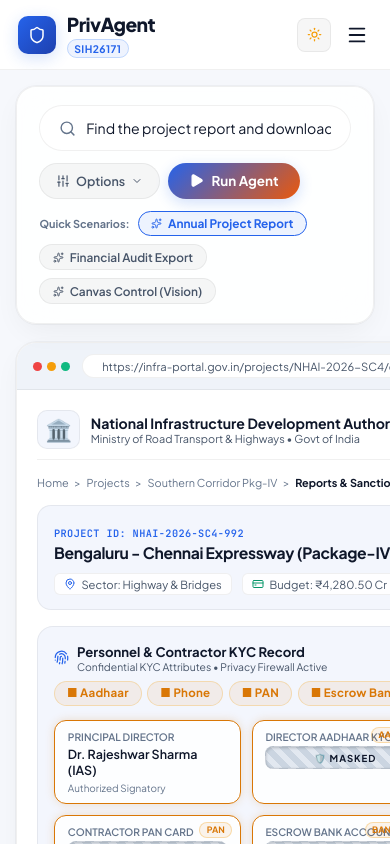
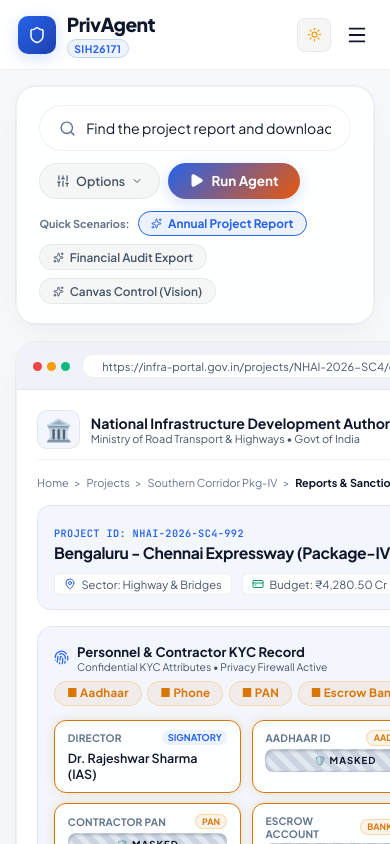
Before and after one commit to vaibhavpokhriyal13/demo, a React (Vite) app: page / in a window 390 px wide. Built offline with nearby package versions, Linux system fonts and the light colour scheme.

Commit message:
fix: resolve text collision and overlapping badges on KYC data cards with responsive flex top rows

```diff
--- a/src/pages/BrowserAgentPage.jsx
+++ b/src/pages/BrowserAgentPage.jsx
@@ -491,59 +491,71 @@ export default function BrowserAgentPage() {
 
                 <div className={styles.dataFieldsGrid}>
                   <div className={`${styles.dataFieldItem} ${highlightPii ? styles.fieldHighlight : ''}`}>
-                    <span className={styles.fieldLabel}>Principal Director</span>
+                    <div className={styles.fieldTopRow}>
+                      <span className={styles.fieldLabel}>Director</span>
+                      <span className={styles.fieldRole}>SIGNATORY</span>
+                    </div>
                     <span className={styles.fieldValAllowed}>Dr. Rajeshwar Sharma (IAS)</span>
-                    <span className={styles.fieldRole}>Authorized Signatory</span>
                   </div>
 
                   <div className={`${styles.dataFieldItem} ${highlightPii ? styles.fieldHighlight : ''}`}>
-                    <span className={styles.fieldLabel}>Director Aadhaar KYC</span>
+                    <div className={styles.fieldTopRow}>
+                      <span className={styles.fieldLabel}>Aadhaar ID</span>
+                      <span className={styles.tagPii}>AADHAAR</span>
+                    </div>
                     {viewMode === 'sanitized' ? (
                       <span className="redacted-block">XXXX-XXXX-8921</span>
                     ) : (
                       <span className={styles.rawPii}>9842-1104-8921</span>
                     )}
-                    <span className={styles.tagPii}>AADHAAR</span>
                   </div>
 
                   <div className={`${styles.dataFieldItem} ${highlightPii ? styles.fieldHighlight : ''}`}>
-                    <span className={styles.fieldLabel}>Site Supervisor Contact</span>
+                    <div className={styles.fieldTopRow}>
+                      <span className={styles.fieldLabel}>Contact Phone</span>
+                      <span className={styles.tagPii}>PHONE</span>
+                    </div>
                     {viewMode === 'sanitized' ? (
                       <span className="redacted-block">+91 9840X XXXXX</span>
                     ) : (
                       <span className={styles.rawPii}>+91 98401 23456</span>
                     )}
-                    <span className={styles.tagPii}>PHONE</span>
                   </div>
 
                   <div className={`${styles.dataFieldItem} ${highlightPii ? styles.fieldHighlight : ''}`}>
-                    <span className={styles.fieldLabel}>Contractor PAN Card</span>
+                    <div className={styles.fieldTopRow}>
+                      <span className={styles.fieldLabel}>Contractor PAN</span>
+                      <span className={styles.tagPii}>PAN</span>
+                    </div>
                     {viewMode === 'sanitized' ? (
                       <span className="redacted-block">ABCPSXXXXF</span>
                     ) : (
                       <span className={styles.rawPii}>ABCPS9182F</span>
                     )}
-                    <span className={styles.tagPii}>PAN</span>
                   </div>
 
                   <div className={`${styles.dataFieldItem} ${highlightPii ? styles.fieldHighlight : ''}`}>
-                    <span className={styles.fieldLabel}>Escrow Bank Account</span>
+                    <div className={styles.fieldTopRow}>
+                      <span className={styles.fieldLabel}>Escrow Account</span>
+                      <span className={styles.tagPii}>BANK_ACC</span>
+                    </div>
                     {viewMode === 'sanitized' ? (
                       <span className="redacted-block">HDFC-0092-XXXX-4421</span>
                     ) : (
                       <span className={styles.rawPii}>HDFC-0092-1049-4421</span>
                     )}
-                    <span className={styles.tagPii}>BANK_ACC</span>
                   </div>
 
                   <div className={`${styles.dataFieldItem} ${highlightPii ? styles.fieldHighlight : ''}`}>
-                    <span className={styles.fieldLabel}>Official Audit Email</span>
+                    <div className={styles.fieldTopRow}>
+                      <span className={styles.fieldLabel}>Audit Email</span>
+                      <span className={styles.tagPii}>EMAIL</span>
+                    </div>
                     {viewMode === 'sanitized' ? (
                       <span className="redacted-block">r***@morth.gov.in</span>
                     ) : (
                       <span className={styles.rawPii}>rajesh.s@morth.gov.in</span>
                     )}
-                    <span className={styles.tagPii}>EMAIL</span>
                   </div>
                 </div>
               </div>
--- a/src/pages/BrowserAgentPage.module.css
+++ b/src/pages/BrowserAgentPage.module.css
@@ -580,22 +580,35 @@
   box-shadow: 0 0 10px var(--accent-warning-glow);
 }
 
+.fieldTopRow {
+  display: flex;
+  justify-content: space-between;
+  align-items: center;
+  gap: 0.4rem;
+}
+
 .fieldLabel {
   font-size: 0.64rem;
   color: var(--text-subtle);
-  font-weight: 600;
+  font-weight: 700;
   text-transform: uppercase;
+  letter-spacing: 0.02em;
 }
 
 .fieldValAllowed {
   font-size: 0.78rem;
   color: var(--text-main);
   font-weight: 600;
+  margin-top: 0.15rem;
 }
 
 .fieldRole {
-  font-size: 0.62rem;
-  color: var(--text-subtle);
+  font-size: 0.58rem;
+  font-weight: 700;
+  color: var(--accent-primary);
+  background: var(--accent-primary-subtle);
+  padding: 0.08rem 0.35rem;
+  border-radius: 9999px;
 }
 
 .rawPii {
@@ -603,12 +616,10 @@
   font-family: 'JetBrains Mono', monospace;
   color: var(--accent-danger);
   font-weight: 600;
+  margin-top: 0.15rem;
 }
 
 .tagPii {
-  position: absolute;
-  top: 0.4rem;
-  right: 0.5rem;
   font-size: 0.55rem;
   color: var(--accent-warning);
   background: var(--accent-warning-subtle);
@@ -616,6 +627,8 @@
   padding: 0.08rem 0.4rem;
   border-radius: 9999px;
   font-weight: 700;
+  white-space: nowrap;
+  flex-shrink: 0;
 }
 
 /* Reports & Document Repository */
```
